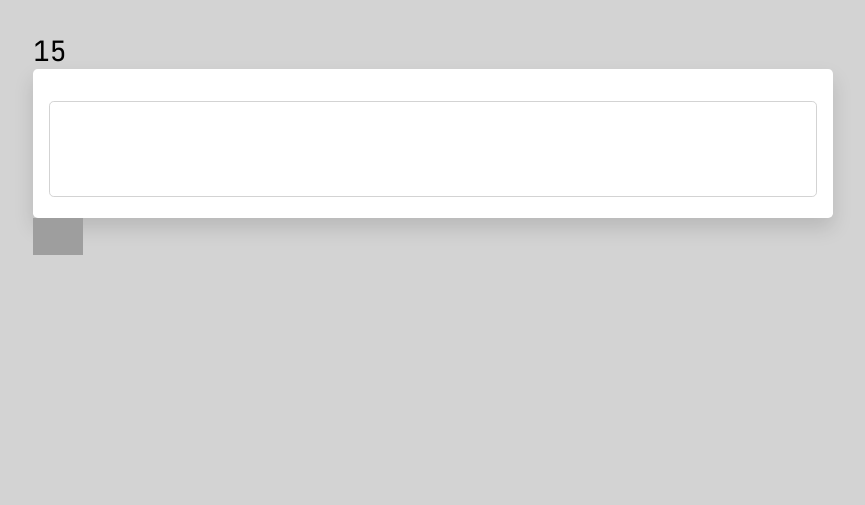
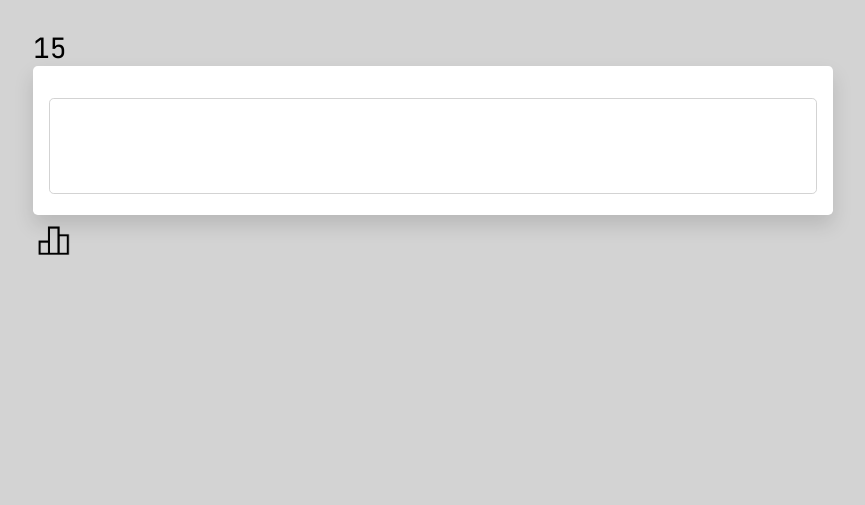
Before and after one commit to ashahnami/typing-game, a PHP site: page / in a window 1280 px wide. Shown: the part 319-824 px from the top of the page, without its empty margins (163-1028 px from the left). Run offline with PHP 8.4, Linux system fonts and the light colour scheme; the visitor is signed in with stand-in values (Sample User, id 1); data that the repository does not hold is empty; grey boxes are pictures that could not be loaded.

Commit message:
change leaderboard icon

```diff
--- a/index.php
+++ b/index.php
@@ -56,8 +56,8 @@
         </div>
 
 
-        <a href="leaderboard.php"><img src="https://cdn-icons.flaticon.com/png/512/3567/premium/3567946.png?token=exp=1644778633~hmac=74b2d13f169a56029be6c4cce0ac410f"
-            style="width:50px"></a>
+        <a href="leaderboard.php"><img src="leaderboard-icon.png"
+            style="width:40px;padding-top:10px"></a>
 
     </div>
 
```
Also changed, not shown: leaderboard-icon.png (added).
